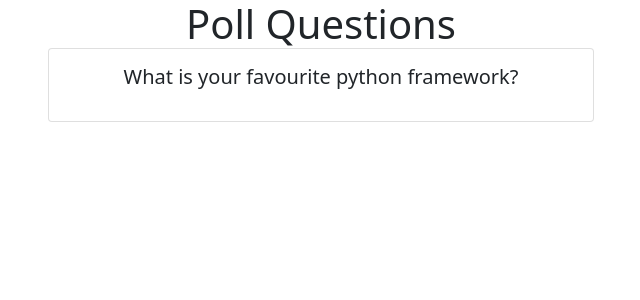
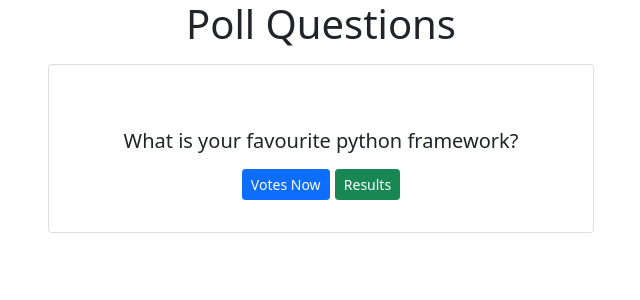
Before and after one commit to iqbalnafee/django_voting_project, a Django app: page /polls/ in a window 1280 px wide. Shown: the top 300 px of the page, without its empty margins (319-959 px from the left). Run offline with Django 3.2, Linux system fonts and the light colour scheme; data comes from the database, SQL or seed files in the repository.

Commit message:
deatil and results url created. Read index.html file for full understanding

```diff
--- a/pollster/polls/urls.py
+++ b/pollster/polls/urls.py
@@ -9,5 +9,16 @@ urlpatterns = [
 
     # 1st param empty quotes means /polls,2nd param connect it to the view which is index view where views.index is our index function in views.py
     path('', views.index, name='index'),
-    path('result', views.index, name='index')  # means /polls/result
+
+    # path('results', views.detail, name='detail'),  # means /polls/result
+
+    # means /polls/1 where 1 is question id
+    # here name is url_name or pattern name
+    path('<int:question_id>', views.detail, name='detail'),
+
+
+    # means /polls/1/results where 1 is question id
+    path('<int:question_id>/results', views.results, name='results'),
+
+    path('<int:question_id>/results', views.results, name='blogs')
 ]
--- a/pollster/polls/views.py
+++ b/pollster/polls/views.py
@@ -1,12 +1,15 @@
+from os import error
+from django.http.response import Http404
 from django.shortcuts import render
 
 from .models import Question, choice
 
+from django.shortcuts import get_list_or_404, get_object_or_404
+
 # Create your views here.
 
+
 # get questions and display them
-
-
 def index(request):
 
     # first we need to get latest 5 questions from Question table
@@ -19,3 +22,28 @@ def index(request):
 
     # return a template. polls/index.html is our template
     return render(request, 'polls/index.html', context)
+
+
+# show specific question and choices
+
+
+# <a href="{% url 'polls:detail' question.id %}" class="btn btn-primary btn-sm">Vote Now</a> where question_id is the parameter
+def detail(request, question_id):
+    try:
+        question = Question.objects.get(pk=question_id)
+        context = {"question": question}
+    except Question.DoesNotExist:
+        raise Http404("Question doesnot exist")
+
+    return render(request, 'polls/results', context)
+
+
+# <a href="{% url 'polls:results' question.id %}" class="btn btn-primary btn-sm">Results</a> where question_id is the parameter
+def results(request, question_id):
+    try:
+        question = get_object_or_404(Question, pk=question_id)
+        context = {"question": question}
+    except Question.DoesNotExist:
+        raise Http404("Question doesnot exist")
+
+    return render(request, 'polls/results', context)
--- a/pollster/templates/polls/index.html
+++ b/pollster/templates/polls/index.html
@@ -15,15 +15,31 @@
 
             {% for question in latest_question_list %}
 
-                <div class="card mb-3">
+                <div class="card mb-3 mt-3">
 
                     <!-- mb-3 neans margin-bottom 3 -->
 
-                    <div class="card-body">
+                    <div class="card-body mt-5">
 
                         <p class="lead">
 
                             {{  question.question_text  }} <!--to echo output-->
+
+                            <!--links to vote page and show result page-->
+                            <br/>
+                            <a href="{% url 'polls:detail' question.id %}" class="btn btn-primary btn-sm mt-3">Votes Now</a> <!--polls:detail question.id same as polls/question.id-->
+                            <!--It will be same as <a href="/polls/{{question.id}}"> -->
+                            <!--Here 'polls' is the namespace what we define in urls.py '-->
+                            <!--'detail' is the url_name or pattern name-->
+                            <!--in urls.py path('<int:question_id>', views.detail, name='detail'). here detail is the url_name or pattern name-->
+
+
+
+                            <a href="{% url 'polls:results' question.id %}" class="btn btn-success btn-sm mt-3">Results</a>
+
+                            <!-- <a href="{% url 'polls:blogs' question.id %}" class="btn btn-danger btn-sm">Blogs</a> -->
+
+
 
                         </p>
 
```
